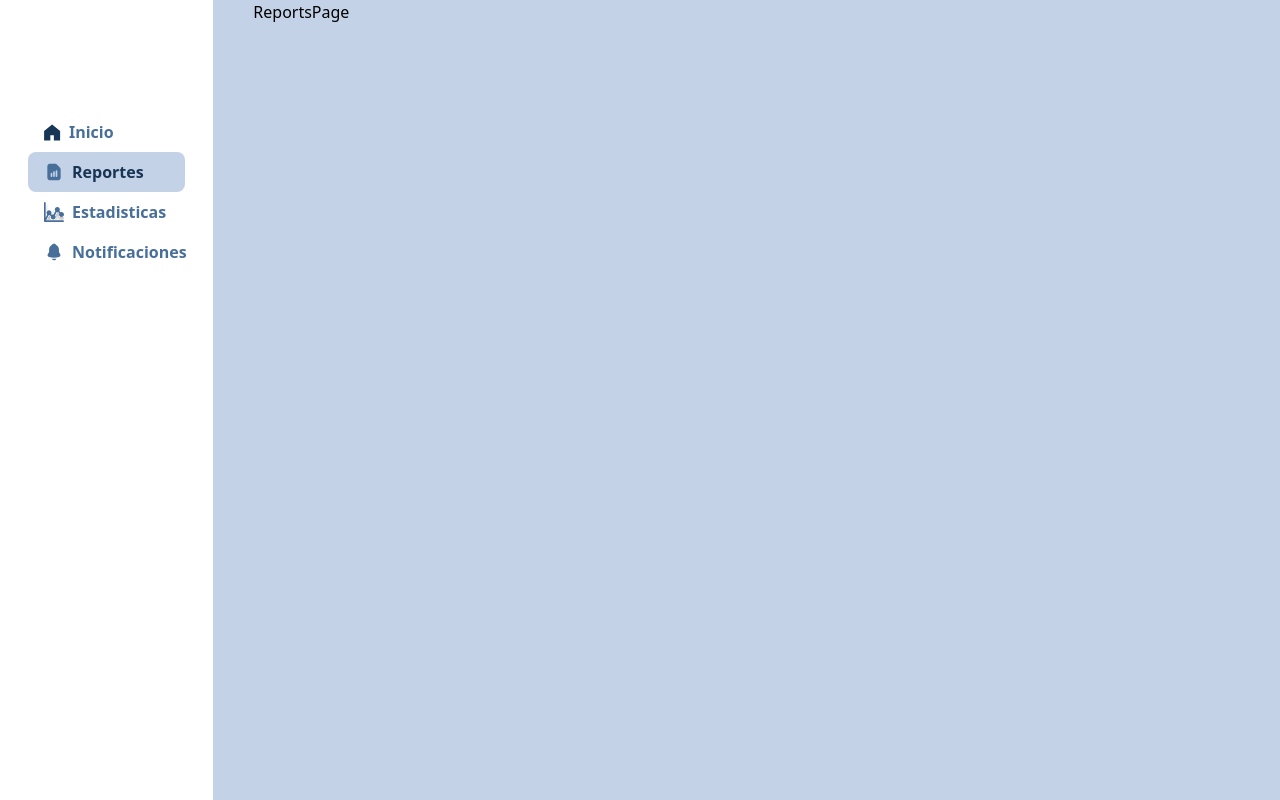
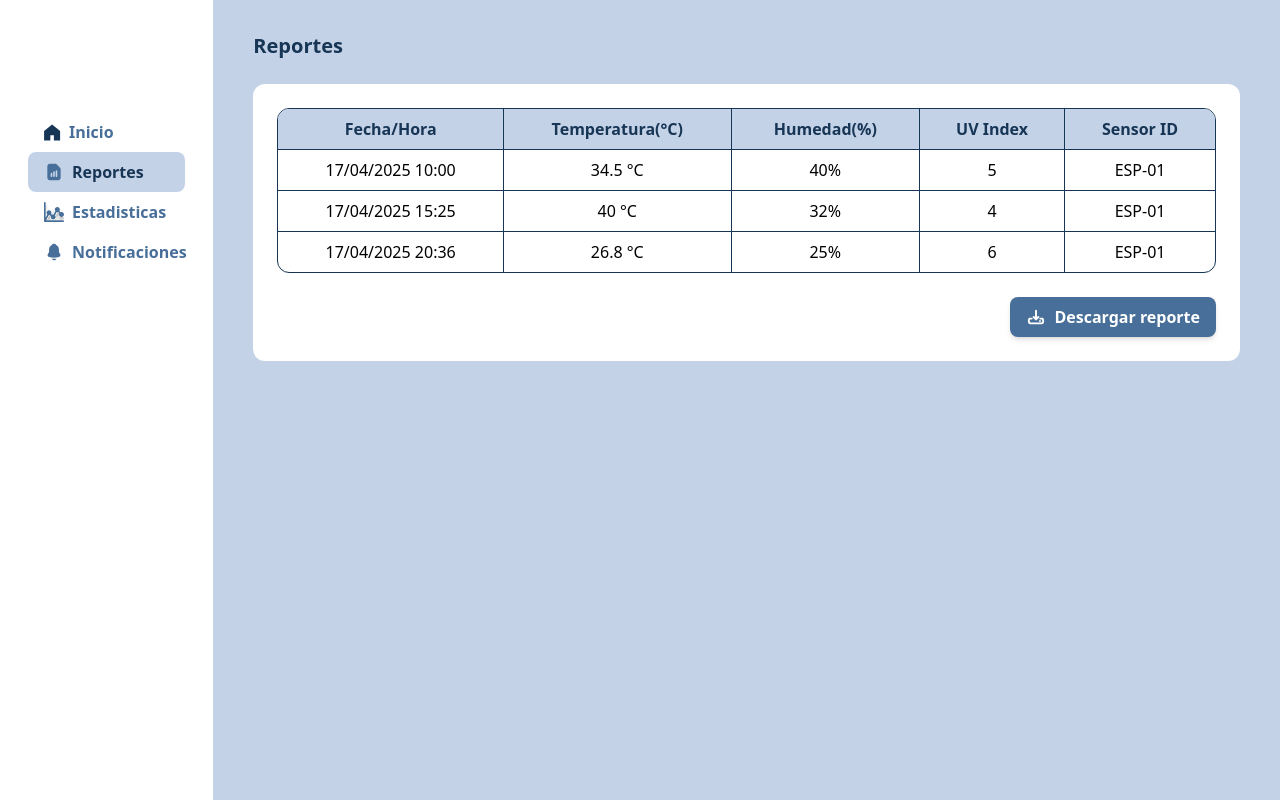
Before and after one commit to scesi/Deshidratador-Front, a React (Vite) app: page /reportes in a window 1280 px wide. Built offline with nearby package versions, Linux system fonts and the light colour scheme.

Commit message:
Add report view and download

```diff
--- /dev/null
+++ b/src/html2pdf.d.ts
@@ -0,0 +1,4 @@
+declare module 'html2pdf.js' {
+    const html2pdf: any;
+    export default html2pdf;
+  }
--- a/src/pages/ReportsPage/ReportsPage.tsx
+++ b/src/pages/ReportsPage/ReportsPage.tsx
@@ -1,9 +1,78 @@
-import React from 'react'
+//import React from 'react';
+import html2pdf from 'html2pdf.js';
 
 const ReportsPage = () => {
+  const data = [
+    { fecha: '17/04/2025 10:00', temperatura: '34.5 °C', humedad: '40%', uv: '5', sensor: 'ESP-01' },
+    { fecha: '17/04/2025 15:25', temperatura: '40 °C', humedad: '32%', uv: '4', sensor: 'ESP-01' },
+    { fecha: '17/04/2025 20:36', temperatura: '26.8 °C', humedad: '25%', uv: '6', sensor: 'ESP-01' },
+  ];
+
+  const handleDownloadPDF = () => {
+    const element = document.getElementById('table-pdf');
+    if (!element) return;
+
+    const opt = {
+      margin: 0.5,
+      filename: 'reporte_deshidratador.pdf',
+      image: { type: 'jpeg', quality: 0.98 },
+      html2canvas: { scale: 2 },
+      jsPDF: { unit: 'in', format: 'letter', orientation: 'portrait' }
+    };
+
+    html2pdf().set(opt).from(element).save();
+  };
+
   return (
-    <div>ReportsPage</div>
-  )
-}
+    <div>
+      <h2 className="text-xl font-bold text-[#173555] pt-8 pb-6">Reportes</h2>
 
-export default ReportsPage
+      <div className="bg-white p-6 rounded-xl">
+        <div
+          id="table-pdf"
+          className="rounded-xl overflow-hidden border border-[#173555]"
+        >
+          <table className="min-w-full table-auto border-collapse text-center">
+            <thead className="bg-[#C4D2E7] text-[#173555]">
+              <tr>
+                <th className="py-2 px-4 border-b border-r border-[#173555]">Fecha/Hora</th>
+                <th className="py-2 px-4 border-b border-r border-[#173555]">Temperatura(°C)</th>
+                <th className="py-2 px-4 border-b border-r border-[#173555]">Humedad(%)</th>
+                <th className="py-2 px-4 border-b border-r border-[#173555]">UV Index</th>
+                <th className="py-2 px-4 border-b border-[#173555]">Sensor ID</th>
+              </tr>
+            </thead>
+            <tbody>
+              {data.map((row, index) => {
+                const isLast = index === data.length - 1;
+                const borderBottom = isLast ? '' : 'border-b';
+
+                return (
+                  <tr key={index} className="hover:bg-gray-50 text-center">
+                    <td className={`py-2 px-4 border-r border-[#173555] ${borderBottom}`}>{row.fecha}</td>
+                    <td className={`py-2 px-4 border-r border-[#173555] ${borderBottom}`}>{row.temperatura}</td>
+                    <td className={`py-2 px-4 border-r border-[#173555] ${borderBottom}`}>{row.humedad}</td>
+                    <td className={`py-2 px-4 border-r border-[#173555] ${borderBottom}`}>{row.uv}</td>
+                    <td className={`py-2 px-4 border-[#173555] ${borderBottom}`}>{row.sensor}</td>
+                  </tr>
+                );
+              })}
+            </tbody>
+          </table>
+        </div>
+
+        <div className="flex justify-end mt-6">
+          <button
+            onClick={handleDownloadPDF}
+            className="flex items-center py-2 px-4 bg-[#486F99] text-white font-semibold rounded-lg shadow-md"
+          >
+            <img src="/downloadIcon.svg" alt="descargar" className="w-5 h-5 mr-2" />
+            Descargar reporte
+          </button>
+        </div>
+      </div>
+    </div>
+  );
+};
+
+export default ReportsPage;
```
